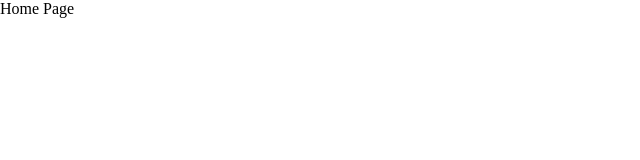
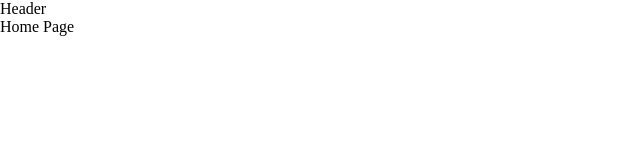
Before and after one commit to themse/spectacles-sunglasses, a React (Create React App) app: page / in a window 1280 px wide. Shown: the top 160 px of the page, without its empty margins (0-640 px from the left). Built offline with nearby package versions, Linux system fonts and the light colour scheme.

Commit message:
improve styles and page structure

```diff
--- a/src/app/Home.tsx
+++ b/src/app/Home.tsx
@@ -1,5 +1,7 @@
 import { FC } from 'react';
 
+import { BaseLayout } from 'app/components/layouts/BaseLayout';
+
 export const Home: FC = () => {
-  return <div>Home Page</div>;
+  return <BaseLayout>Home Page</BaseLayout>;
 };
--- /dev/null
+++ b/src/app/components/layouts/BaseLayout.tsx
@@ -0,0 +1,18 @@
+import { FC, ReactNode } from 'react';
+
+import { StyledWrapper } from './StyledWrapper';
+import { Header } from './Header';
+import { StyledMain } from './StyledMain';
+
+type Props = {
+  children: ReactNode;
+};
+
+export const BaseLayout: FC<Props> = ({ children }) => {
+  return (
+    <StyledWrapper>
+      <Header />
+      <StyledMain>{children}</StyledMain>
+    </StyledWrapper>
+  );
+};
--- /dev/null
+++ b/src/app/components/layouts/Header.tsx
@@ -0,0 +1,5 @@
+import { FC } from 'react';
+
+export const Header: FC = () => {
+  return <div>Header</div>;
+};
--- /dev/null
+++ b/src/app/components/layouts/StyledMain.ts
@@ -0,0 +1,5 @@
+import styled from 'styled-components';
+
+export const StyledMain = styled.main`
+  flex-grow: 1;
+`;
--- /dev/null
+++ b/src/app/components/layouts/StyledWrapper.ts
@@ -0,0 +1,9 @@
+import styled from 'styled-components';
+
+export const StyledWrapper = styled.div`
+  min-height: 100vh;
+  min-width: ${({ theme }): string => theme.screens.mobile};
+  display: flex;
+  justify-content: space-between;
+  flex-direction: column;
+`;
--- /dev/null
+++ b/src/styles/helpers.ts
@@ -0,0 +1,7 @@
+import { rem } from 'polished';
+
+import { DEFAULT_FONT_SIZE } from 'styles/themes/themes';
+
+export const pxToRem = (value: number): string => {
+  return rem(value, DEFAULT_FONT_SIZE);
+};
--- a/src/styles/themes/themes.ts
+++ b/src/styles/themes/themes.ts
@@ -1,4 +1,6 @@
 import { DefaultTheme } from 'styled-components';
+
+import { pxToRem } from 'styles/helpers';
 
 export const DEFAULT_FONT_SIZE = 16;
 
@@ -7,4 +9,13 @@ export const defaultTheme: DefaultTheme = {
     mobile: '320px',
     desktop: '1240px',
   },
+
+  colors: {},
+
+  fontSize: {
+    sm: '',
+    md: '',
+    lg: pxToRem(DEFAULT_FONT_SIZE),
+    xl: '',
+  },
 };
```
Also changed, not shown: src/types/styled.d.ts (added, +19 -0 lines).
